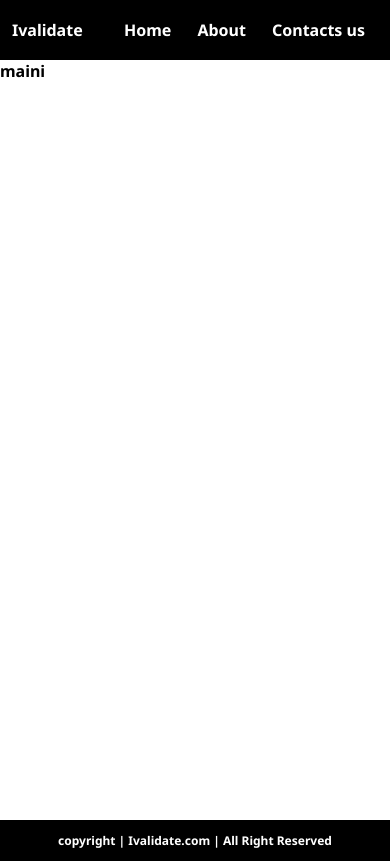
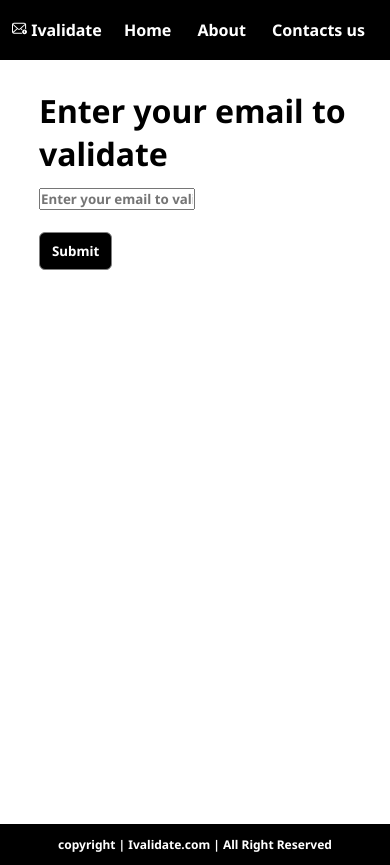
Before and after one commit to Anonymous-2009/Anonymous-Email-Validater, a plain HTML site: page index.html in a window 390 px wide. Drawn offline with Linux system fonts and the light colour scheme.

Commit message:
finish css work and now should JavaScript part

```diff
--- /dev/null
+++ b/css/responsive.css
@@ -0,0 +1,25 @@
+@media only screen and (max-width: 600px) {
+
+    .container{
+        font-size: 12px;
+    }
+
+    input[type='text'] {
+        width: 100%;
+    }
+
+    nav{
+        flex-direction: column;
+    }
+    .logo{
+        padding: 6px 0;
+        font-size: 12px;
+    }
+    .logo span{
+        font-size: 20px;
+    }
+    .logo img{
+        width: 15px;
+        filter: invert(1);
+    }
+}
--- a/css/style.css
+++ b/css/style.css
@@ -18,6 +18,21 @@ ul{
   display:flex;
 
 }
+.container h1{
+  padding:12px 0px;
+}
+.btn{
+  background-color:black;
+  color:white;
+  padding:9px 12px;
+  border:1px solid gray;
+  border-radius:6px;
+  cursor:pointer;
+}
+.logo img{
+  width:15px;
+  filter:invert(1);
+}
 ul li{
   list-style:none;
   padding: 0 13px;
@@ -32,6 +47,12 @@ ul > li > a:hover{
 }
 main{
   min-height:90vh;
+  padding:2px;
+}
+.container{
+  max-width:80vw;
+  margin:auto;
+  padding:15px;
 }
 footer{
   background-color:black;
--- a/index.html
+++ b/index.html
@@ -6,12 +6,15 @@
   <meta name="viewport" content="width=device-width">
   <title>replit</title>
   <link href="css/style.css" rel="stylesheet" type="text/css" />
+  <link href="css/responsive.css" tel="stylesheet" type="text/css" />
 </head>
 
 <body>
   <header>
     <nav>
-      <div class="logo">Ivalidate</div>
+      <div class="logo">
+      <img src="img/email.svg" alt="logo"/> <span> Ivalidate </span>
+      </div>
       <ul>
       <li><a href="/">Home</a></li>
    <li><a href="/"> About</a> </li>
@@ -20,7 +23,17 @@
     </nav>
   </header>
   <main>
-    maini
+   <div class="container">
+     <h1> Enter your email to validate </h1>
+               <form action="/submit" method="post">
+                <!-- Input Filed to Validate Email Address -->
+                <input placeholder="Enter your email to validate" type="text" id="username" name="username" required>
+                <br><br>
+                <!-- Submit button -->
+                <input id="submitBtn" class="btn" type="submit" value="Submit">
+               </form>
+
+   </div>
   </main>
   <footer>
  copyright | Ivalidate.com | All Right Reserved
```
Also changed, not shown: img/email.svg (added).
